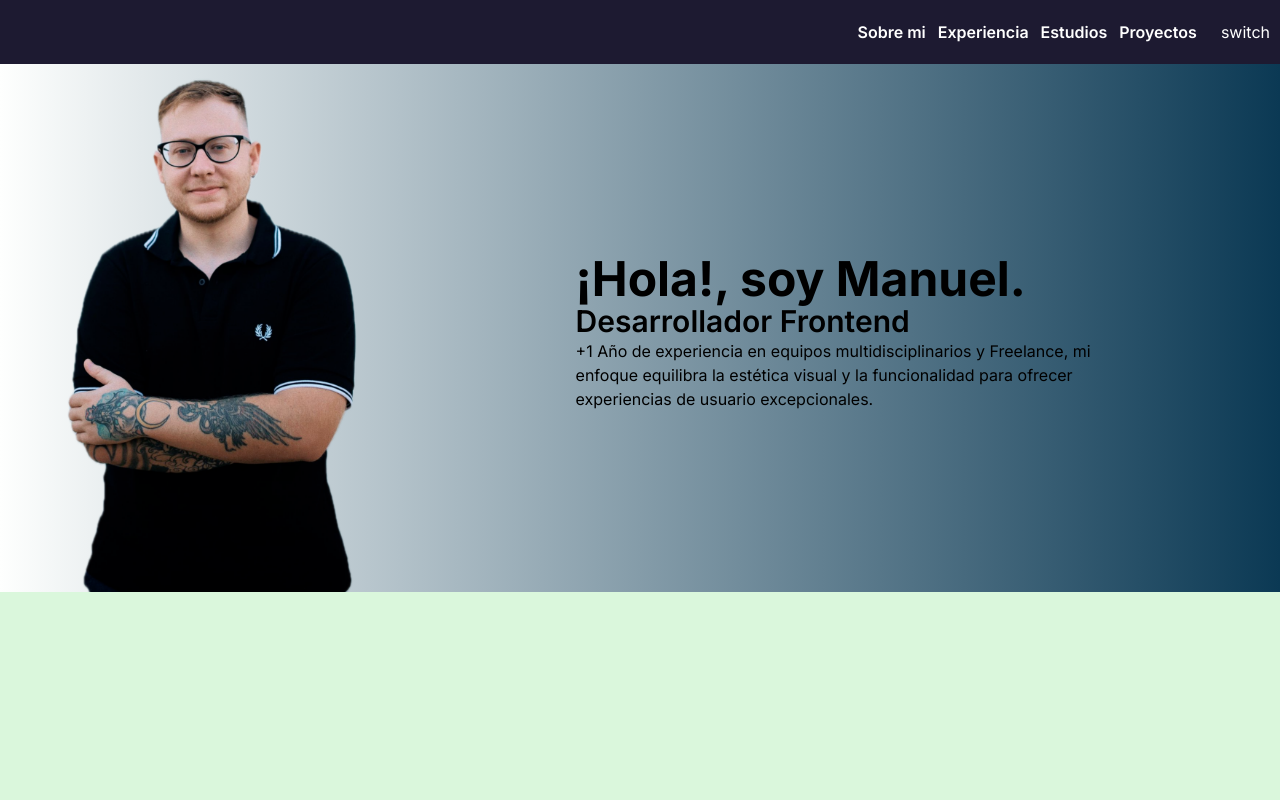
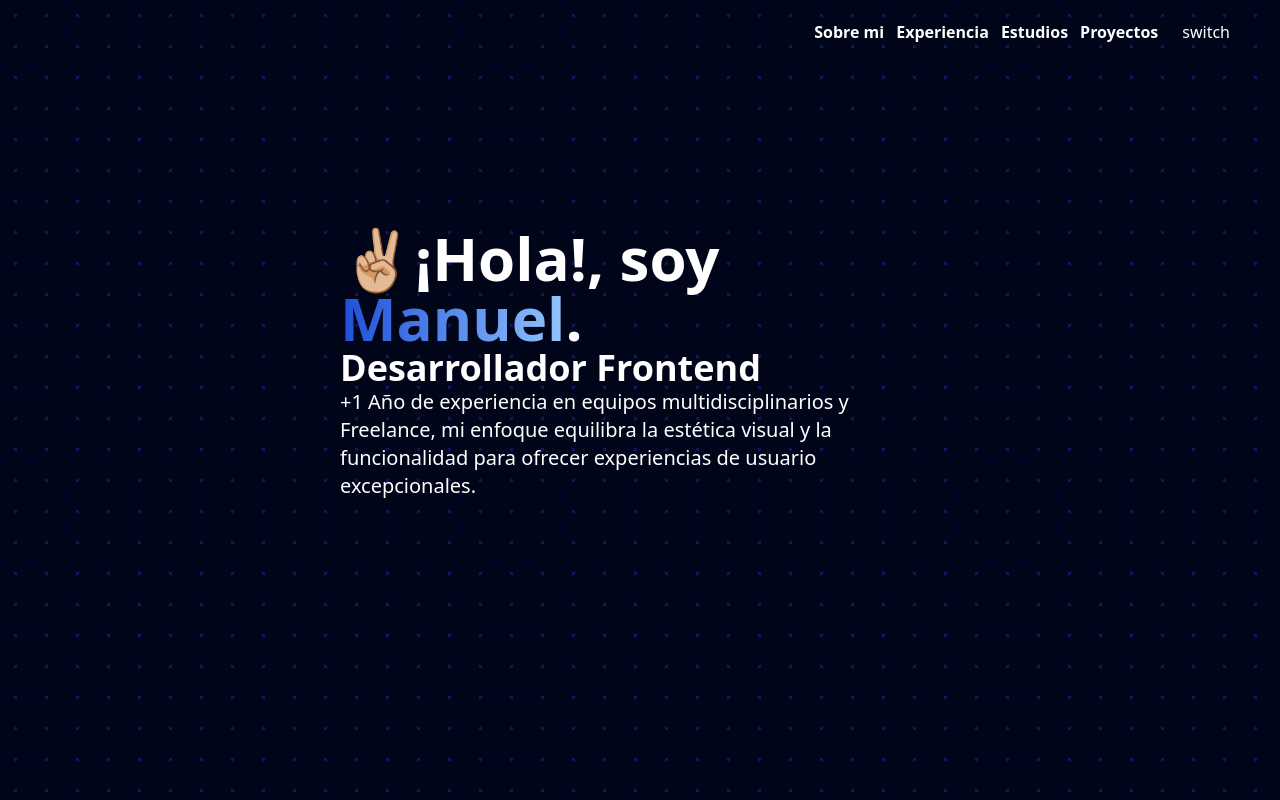
Before and after one commit to manup94/portfolio, a Next.js app: page / in a window 1280 px wide. Built offline with nearby package versions, Linux system fonts and the light colour scheme.

Commit message:
Change background design and hero

```diff
--- a/src/app/components/hero.tsx
+++ b/src/app/components/hero.tsx
@@ -1,28 +1,19 @@
-import Image from "next/image";
-
 const Hero = () => {
   return (
-    <section className="flex pt-2.5 bg-gradient-to-r from-[#FEFFFE] to-[#0B3954]">
-      <figure className="w-1/3 flex justify-center">
-        <Image
-          className=""
-          width={300}
-          height={300}
-          alt="Manuel picture"
-          src="/hero-pic.png"
-        />
-      </figure>
-      <div className="w-2/3 flex justify-center flex-col px-2.5 gap-2.5">
-        <div className="w-2/3 mx-auto">
-          <h1 className="text-5xl font-bold">¡Hola!, soy Manuel.</h1>
-          <h2 className="text-3xl font-semibold">Desarrollador Frontend</h2>
-          <span>
-            +1 Año de experiencia en equipos multidisciplinarios y Freelance, mi
-            enfoque equilibra la estética visual y la funcionalidad para ofrecer
-            experiencias de usuario excepcionales.
-          </span>
-        </div>
-      </div>
+    <section className="flex flex-col mx-auto w-2/3 max-w-[600px] h-[600px] justify-center  text-white">
+      <h1 className="text-6xl font-bold">
+        ✌🏼¡Hola!, soy{" "}
+        <span className="bg-gradient-to-r from-blue-700 to-blue-300 bg-clip-text text-transparent">
+          Manuel
+        </span>
+        .
+      </h1>
+      <h2 className="text-4xl font-semibold">Desarrollador Frontend</h2>
+      <span className="text-xl">
+        +1 Año de experiencia en equipos multidisciplinarios y Freelance, mi
+        enfoque equilibra la estética visual y la funcionalidad para ofrecer
+        experiencias de usuario excepcionales.
+      </span>
     </section>
   );
 };
--- a/src/app/components/navbar.tsx
+++ b/src/app/components/navbar.tsx
@@ -2,7 +2,7 @@ import Link from "next/link";
 
 const Navbar = () => {
   return (
-    <nav className="flex justify-end gap-6 px-2.5 py-5 bg-[#1D1A31]">
+    <nav className="flex justify-end gap-6 px-2.5 py-5">
       <ul className="flex gap-3 font-semibold text-white">
         <li className="hover:text-[#BFD7EA]">
           <Link href="#">Sobre mi</Link>
--- a/src/app/globals.css
+++ b/src/app/globals.css
@@ -2,7 +2,14 @@
 @tailwind components;
 @tailwind utilities;
 
+body{
+    max-width: 1200px;
+    margin: auto;
+}
 
-body{
-    background-color: #DAF7DC;
+.bg-pattern{
+    background-color: #00051a;
+        opacity: 1;
+        background-image: radial-gradient(#111559 1.55px, #00051a 1.55px);
+        background-size: 31px 31px;
 }
--- a/src/app/layout.tsx
+++ b/src/app/layout.tsx
@@ -1,9 +1,6 @@
 import type { Metadata } from "next";
-import { Inter } from "next/font/google";
 import "./globals.css";
 import Navbar from "./components/navbar";
-
-const inter = Inter({ subsets: ["latin"] });
 
 export const metadata: Metadata = {
   title: "Manuel Pérez - Portfolio",
@@ -17,7 +14,7 @@ export default function RootLayout({
 }>) {
   return (
     <html lang="en">
-      <body className={inter.className}>
+      <body className="bg-pattern">
         <Navbar />
         {children}
       </body>
--- a/src/app/page.tsx
+++ b/src/app/page.tsx
@@ -1,4 +1,3 @@
-import Image from "next/image";
 import Hero from "./components/hero";
 
 export default function Home() {
```
Also changed, not shown: package.json (+7 -4 lines), 1 other file (tests, documents, lock files or other folders).
